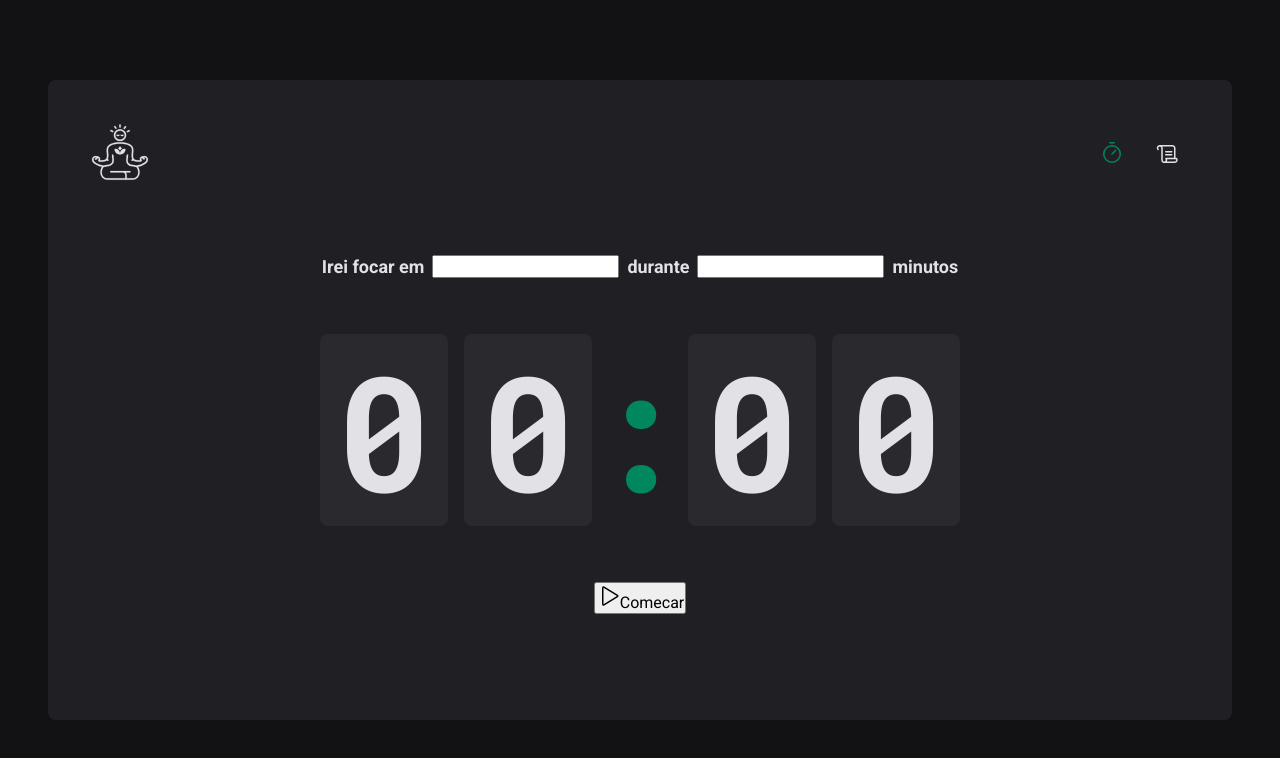
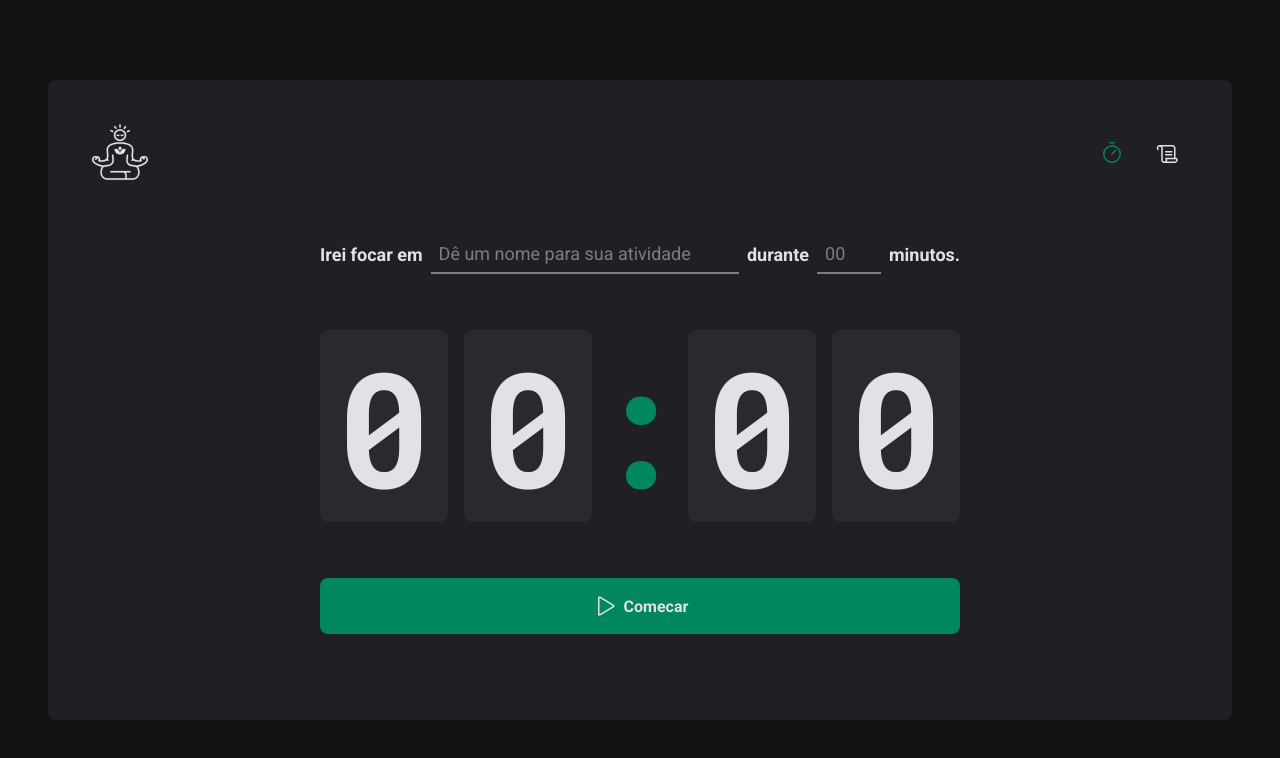
Before and after one commit to bchavs12/focus-time-app, a React (Vite) app: page / in a window 1280 px wide. Shown: the top 758 px of the page. Built offline with nearby package versions, Linux system fonts and the light colour scheme.

Commit message:
feat: leveraging form input style

```diff
--- a/src/pages/Home/index.tsx
+++ b/src/pages/Home/index.tsx
@@ -4,6 +4,9 @@ import {
   Separator,
   FormContent,
   HomeContainer,
+  StartCountdownButton,
+  TaskInput,
+  SetMinutesInput,
 } from "./styles";
 
 export function Home() {
@@ -11,13 +14,30 @@ export function Home() {
     <HomeContainer>
       <form action="">
         <FormContent>
-          <label htmlFor="">Irei focar em</label>
-          <input type="text" />
+          <label htmlFor="task">Irei focar em</label>
+          <TaskInput
+            id="task"
+            list="task-suggestion"
+            placeholder="Dê um nome para sua atividade"
+          />
 
-          <label htmlFor="">durante</label>
-          <input type="text" />
+          <datalist id="task-suggestion">
+            <option value="Atividade 01" />
+            <option value="Atividade 02" />
+            <option value="Atividade 03" />
+          </datalist>
 
-          <span>minutos</span>
+          <label htmlFor="minutesAmount">durante</label>
+          <SetMinutesInput
+            type="number"
+            id="minutesAmount"
+            placeholder="00"
+            step={5}
+            min={5}
+            max={60}
+          />
+
+          <span>minutos.</span>
         </FormContent>
 
         <CountdownContent>
@@ -28,10 +48,10 @@ export function Home() {
           <span>0</span>
         </CountdownContent>
 
-        <button type="submit">
+        <StartCountdownButton type="submit">
           <Play size={24} />
           Comecar
-        </button>
+        </StartCountdownButton>
       </form>
     </HomeContainer>
   );
--- a/src/pages/Home/styles.ts
+++ b/src/pages/Home/styles.ts
@@ -26,6 +26,36 @@ export const FormContent = styled.div`
   font-size: 1.125rem;
   font-weight: bold;
   flex-wrap: wrap;
+
+  datalist {
+    width: 100%;
+  }
+`;
+
+const BaseInput = styled.input`
+  background: transparent;
+  height: 2.5rem;
+  border: 0;
+  border-bottom: 2px solid ${(props) => props.theme["gray-500"]};
+  font-size: 1.125rem;
+  padding: 0 0.5rem;
+  color: ${(props) => props.theme["gray-100"]};
+
+  &::placeholder {
+    color: ${(props) => props.theme["gray-500"]};
+  }
+`;
+
+export const TaskInput = styled(BaseInput)`
+  flex: 1;
+
+  &::-webkit-calendar-picker-indicator {
+    display: none !important;
+  }
+`;
+
+export const SetMinutesInput = styled(BaseInput)`
+  width: 4rem;
 `;
 
 export const CountdownContent = styled.div`
@@ -53,3 +83,31 @@ export const Separator = styled.div`
   display: flex;
   justify-content: center;
 `;
+
+export const StartCountdownButton = styled.button`
+  width: 100%;
+  border: 0;
+  padding: 1rem;
+  border-radius: 8px;
+
+  display: flex;
+  align-items: center;
+  justify-content: center;
+
+  gap: 0.5rem;
+  font-weight: bold;
+
+  cursor: pointer;
+
+  background: ${(props) => props.theme["green-500"]};
+  color: ${(props) => props.theme["gray-100"]};
+
+  &:disabled {
+    opacity: 0.7;
+    cursor: not-allowed;
+  }
+
+  &:not(:disabled):hover {
+    background: ${(props) => props.theme["green-700"]};
+  }
+`;
```
